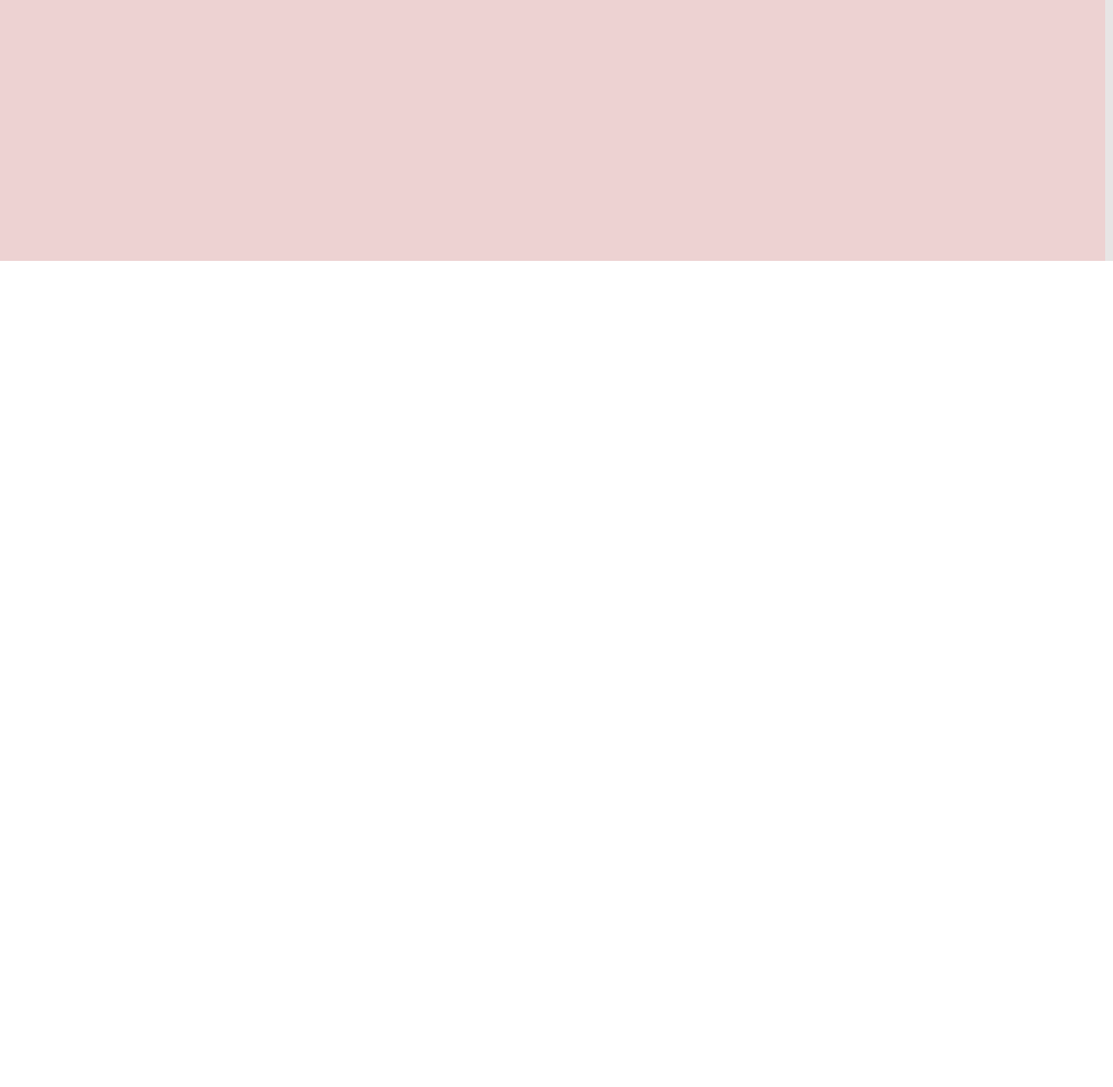
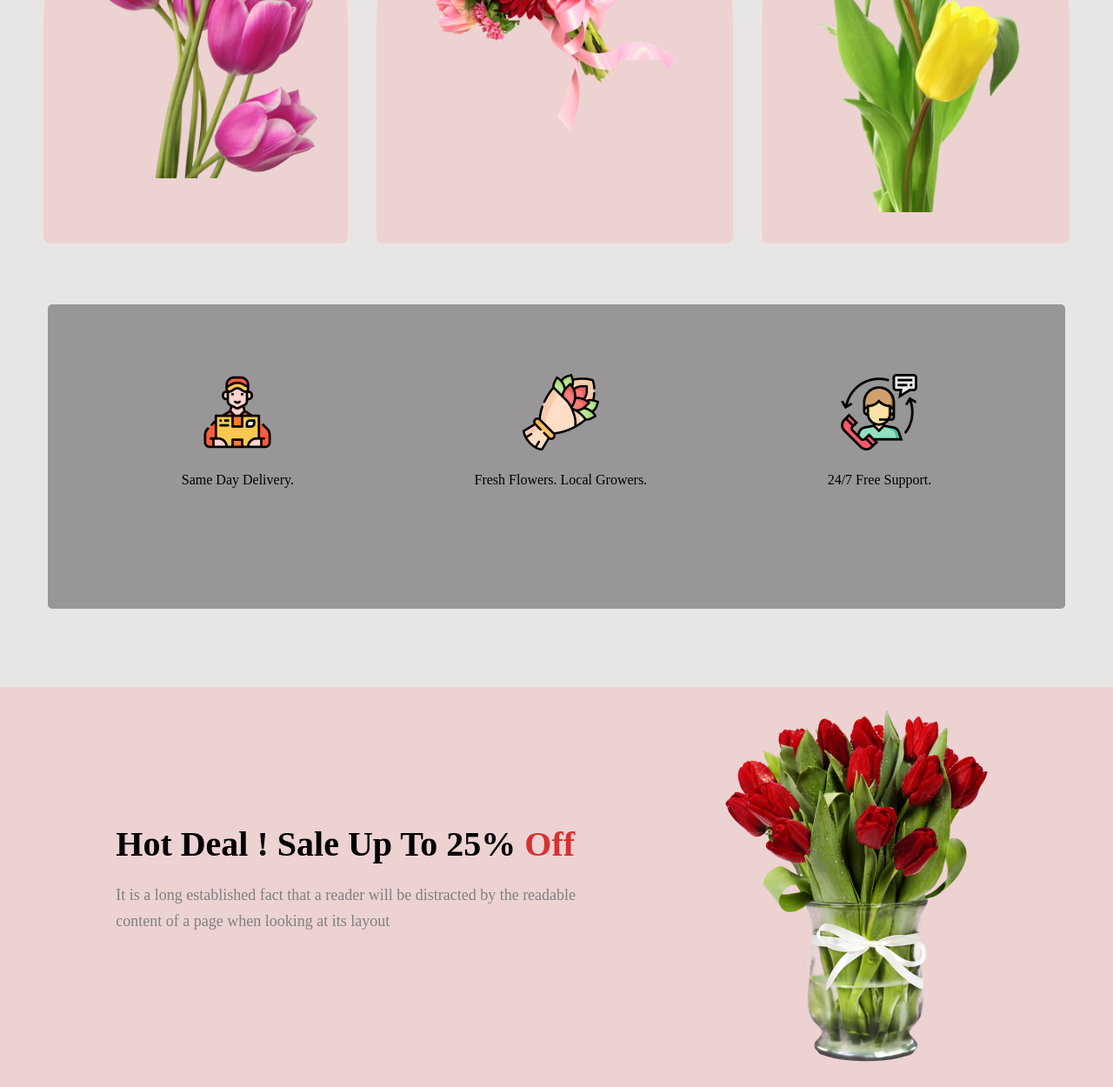
Before and after one commit to coder-Jahirul-Islam/flower-shop-assingment, a plain HTML site: page index.html in a window 1280 px wide. Shown: the part 1329-2579 px from the top of the page at 87% size. Before the commit the page ends 1629 px from the top, so only its background shows below. Drawn offline with Linux system fonts and the light colour scheme.

Commit message:
added sale up hot deal section

```diff
--- a/CSS/style.css
+++ b/CSS/style.css
@@ -90,7 +90,7 @@
      text-align: center;
  }
 
- .sub_content .section_title {
+  .section_title {
      font-size: 2.5em;
      font-weight: 600;
      margin-bottom: 20px;
@@ -116,4 +116,55 @@
      -moz-border-radius: 50% 50% 8px 8px;
      -ms-border-radius: 50% 50% 8px 8px;
      -o-border-radius: 50% 50% 8px 8px;
-}
+ }
+
+
+ /* group section */
+ .group_photos {
+     max-width: 1170px;
+     margin: 70px auto;
+     background: #989696;
+     padding: 20px 50px;
+     height: 350px;
+     border-radius: 5px;
+     -webkit-border-radius: 5px;
+     -moz-border-radius: 5px;
+     -ms-border-radius: 5px;
+     -o-border-radius: 5px;
+ }
+
+ .group_images {
+     display: flex;
+     justify-content: space-around;
+ }
+
+ .img_content {
+     display: flex;
+     justify-content: center;
+     align-items: center;
+     flex-direction: column;
+     margin-top: 60px;
+ }
+
+ .img_content li {
+     list-style: none;
+     margin-top: 25px;
+ }
+
+ /* sale up to discount section */
+ .sale_discount {
+     padding: 20px 50px;
+     background-color: #edd2d2;
+ }
+
+ .sale_container {
+     display: flex;
+     justify-content: space-around;
+     align-items: center;
+
+ }
+
+ .sale_container .hot_desc {
+     margin-top: 20px;
+     line-height: 30px;
+ }
--- a/index.html
+++ b/index.html
@@ -52,10 +52,42 @@
                             <img class="third_img" src="./Flower Asset/pngwing 7.png" alt="">
                         </div>
                     </div>
+                </div>
+            </div>
 
+            <!-- sub section added -->
+            <div class="group_photos">
+                <div class="group_images">
+                    <div class="img_content">
+                        <img src="./Flower Asset/Group 57.png" alt="">
+                        <li>Same Day Delivery.</li>
+                    </div>
+                    <div class="img_content">
+                        <img src="./Flower Asset/Group 58.png" alt="">
+                        <li>Fresh Flowers. Local Growers. </li>
+                    </div>
+                    <div class="img_content">
+                        <img src="./Flower Asset/Group 59.png" alt="">
+                        <li>24/7 Free Support.</li>
+                    </div>
                 </div>
             </div>
         </section>
+
+        <!-- hot deal section starts -->
+
+        <section class="sale_discount">
+            <div class="sale_container">
+                <div class="hot_content">
+                    <h2 class="section_title ">Hot Deal ! Sale Up To 25% <span style="color:#d63131">Off</span>
+                    </h2>
+                    <p class="section_desc hot_desc ">It is a long established fact that a reader will be distracted by the readable <br>content of a page when looking at its layout</p>
+                </div>
+                <img src="./Flower Asset/pngwing 8.png" alt="">
+            </div>
+        </section>
+
+        <!-- instagram section -->
 
     </main>
 
```
